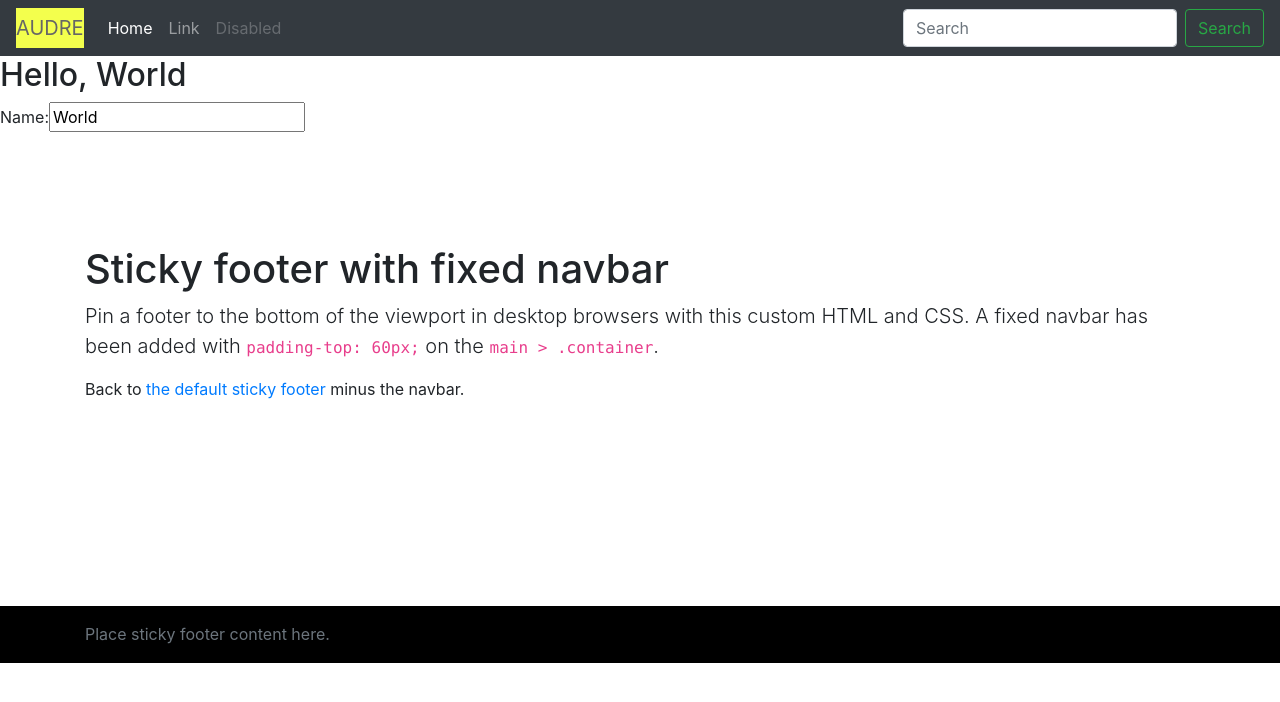
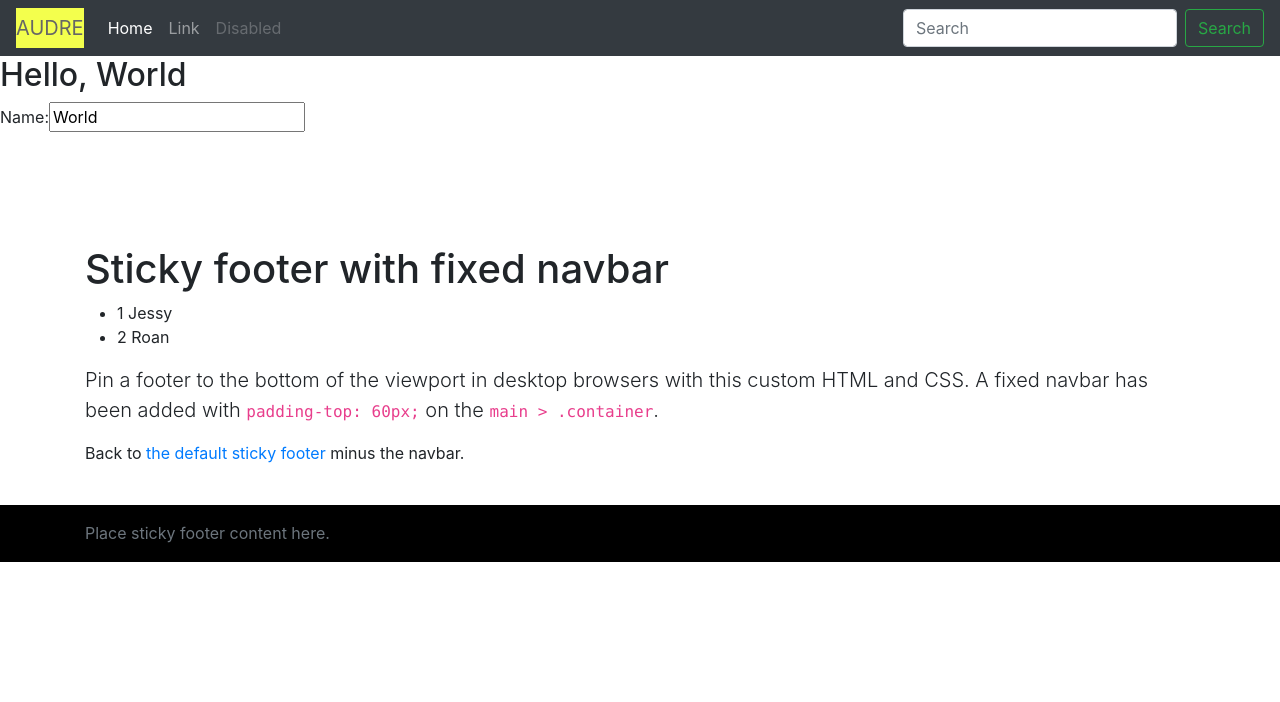
Before and after one commit to audsb12/my-app, an Angular app: page / in a window 1280 px wide. Shown: the top 702 px of the page. Built offline with nearby package versions, Linux system fonts and the light colour scheme.

Commit message:
added student componet

```diff
--- a/src/app/app.component.html
+++ b/src/app/app.component.html
@@ -5,6 +5,8 @@
   <h1>Welcome to {{ title }}!</h1>
 <!--this is the greeter component part-->
   <app-greeter></app-greeter>
+
+
 
 <!--this is the body part-->
   <app-body></app-body>
--- a/src/app/app.module.ts
+++ b/src/app/app.module.ts
@@ -6,6 +6,7 @@ import { HeaderModule } from './header/header.module';
 import { FooterModule } from './footer/footer.module';
 import { BodyModule } from './body/body.module';
 import { GreeterModule } from './greeter/greeter.module';
+import { StudentsModule } from './students/students.module';
 
 @NgModule({
   declarations: [
@@ -18,6 +19,7 @@ import { GreeterModule } from './greeter/greeter.module';
     FormsModule,
     GreeterModule,
     BrowserModule,
+    StudentsModule,
     FooterModule
 
   ],
--- a/src/app/body/body.component.css
+++ b/src/app/body/body.component.css
@@ -4,7 +4,7 @@
 
 main > .container {
     padding: 60px 15px 0;
-    padding-bottom: 165px;
+    padding-bottom: 20;
   }
 
 
--- a/src/app/body/body.component.html
+++ b/src/app/body/body.component.html
@@ -1,7 +1,10 @@
 <main role="main" class="flex-shrink-0">
   <div class="container">
     <h1 class="mt-5">Sticky footer with fixed navbar</h1>
+    <app-students></app-students>
     <p class="lead">Pin a footer to the bottom of the viewport in desktop browsers with this custom HTML and CSS. A fixed navbar has been added with <code>padding-top: 60px;</code> on the <code>main &gt; .container</code>.</p>
     <p>Back to <a href="/docs/4.2/examples/sticky-footer/">the default sticky footer</a> minus the navbar.</p>
   </div>
+
+
 </main>
--- a/src/app/body/body.module.ts
+++ b/src/app/body/body.module.ts
@@ -1,11 +1,13 @@
 import { NgModule } from '@angular/core';
 import { CommonModule } from '@angular/common';
 import { BodyComponent } from './body.component';
+import { StudentsModule } from '../students/students.module';
 
 @NgModule({
   declarations: [BodyComponent],
   imports: [
-    CommonModule
+    CommonModule,
+    StudentsModule
   ],
 
   exports:[BodyComponent]
--- /dev/null
+++ b/src/app/students/student-mock.ts
@@ -0,0 +1,6 @@
+import {student_class} from './students';
+
+export const STUDENTS: student_class[] = [
+    {id: 1, name: 'Jessy'},
+    {id: 2, name: 'Roan'}
+];
--- /dev/null
+++ b/src/app/students/students.component.css
@@ -0,0 +1,3 @@
+.selected{
+    background-color: #000;
+}
--- /dev/null
+++ b/src/app/students/students.component.html
@@ -0,0 +1,10 @@
+<ul>
+  <li *ngFor="let st of students"
+    [class.selected] = "st == selectedStudent"
+    (click) = "onselectedStudent(st)"> {{st.id}} {{st.name}}
+
+  </li>
+
+
+
+</ul>
--- /dev/null
+++ b/src/app/students/students.component.ts
@@ -0,0 +1,23 @@
+import { Component, OnInit } from '@angular/core';
+import {STUDENTS} from './student-mock';
+import {student_class} from './students';
+
+@Component({
+  selector: 'app-students',
+  templateUrl: './students.component.html',
+  styleUrls: ['./students.component.css']
+})
+export class StudentsComponent implements OnInit {
+  students: student_class[] = STUDENTS;
+  selectedStudent: student_class;
+
+  constructor() { }
+
+  ngOnInit() {
+  }
+
+
+  onselectedStudent(st: student_class) {
+    this.selectedStudent = st;
+  }
+}
--- /dev/null
+++ b/src/app/students/students.ts
@@ -0,0 +1,4 @@
+export class student_class {
+    id: number;
+    name: string;
+}
```
Also changed, not shown: src/app/students/students.module.ts (added, +13 -0 lines), 1 other file (tests, documents, lock files or other folders).
